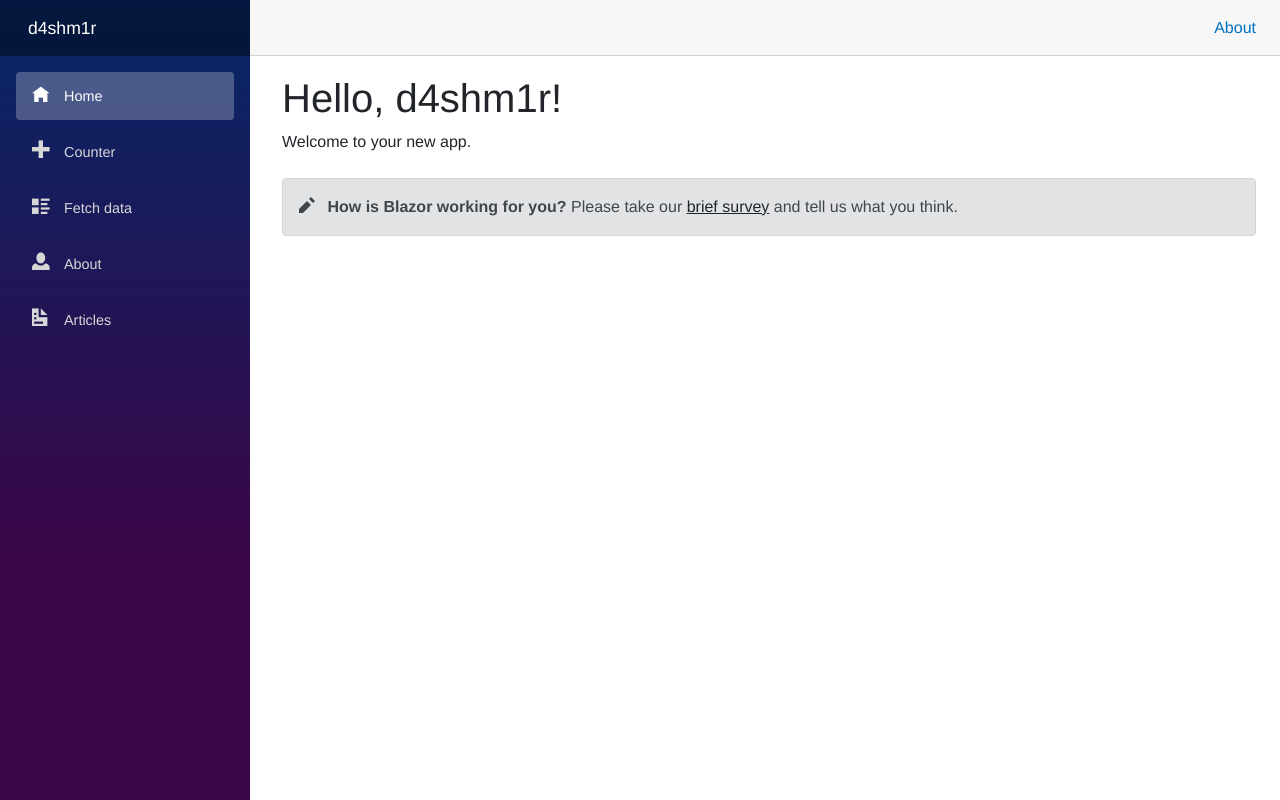
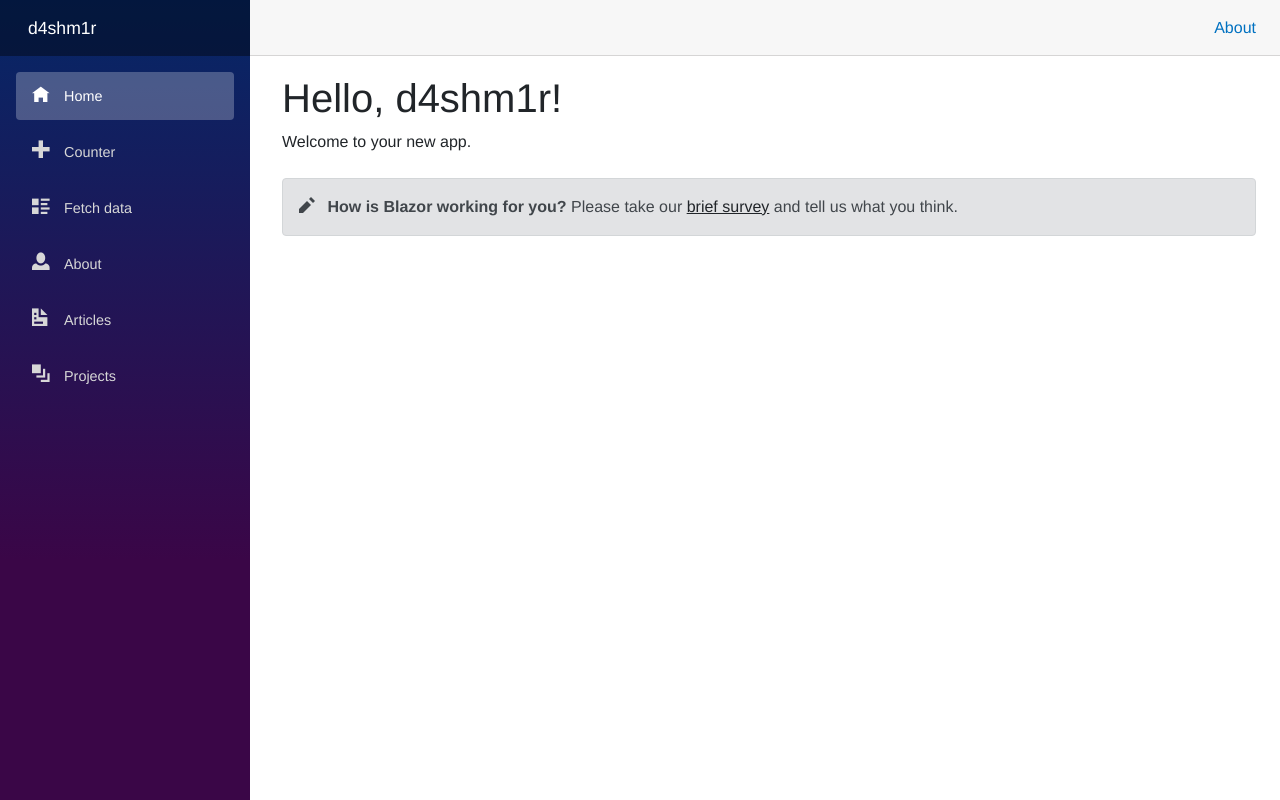
Before and after one commit to d4shm1r/d4shm1r.github.io, an ASP.NET Core app: page / in a window 1280 px wide. Run offline with ASP.NET Core 8, Linux system fonts and the light colour scheme; style sheets or scripts are compiled from the project's sources.

Commit message:
Added Projects page

```diff
--- /dev/null
+++ b/d4shm1r.github.io/Pages/Projects.razor
@@ -0,0 +1,6 @@
+@page "/projects"
+
+<PageTitle>Projects</PageTitle>
+
+
+<h1>Projects</h1>
--- a/d4shm1r.github.io/Shared/NavMenu.razor
+++ b/d4shm1r.github.io/Shared/NavMenu.razor
@@ -34,6 +34,11 @@
                 <span class="oi oi-document" aria-hidden="true"></span> Articles
             </NavLink>
         </div>
+        <div class="nav-item px-3">
+            <NavLink class="nav-link" href="projects">
+                <span class="oi oi-layers" aria-hidden="true"></span> Projects
+            </NavLink>
+        </div>
     </nav>
 </div>
 
```
